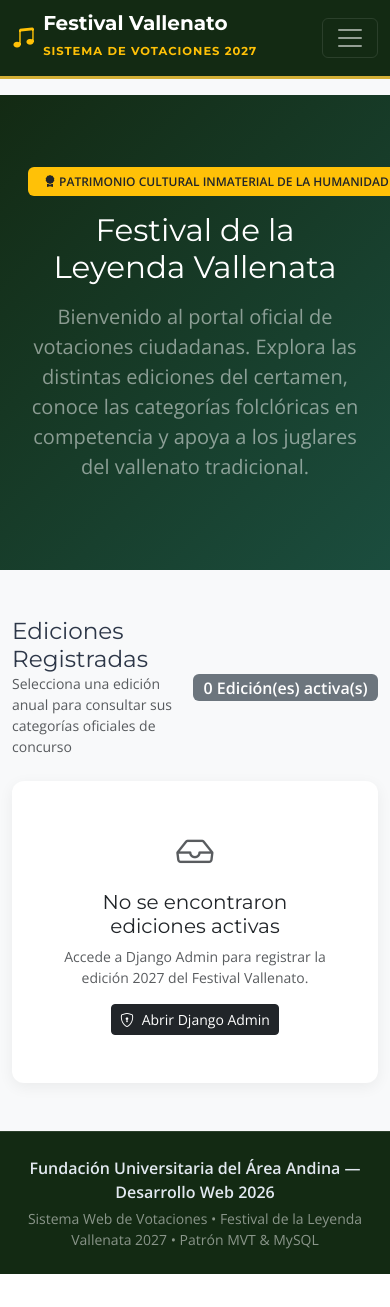
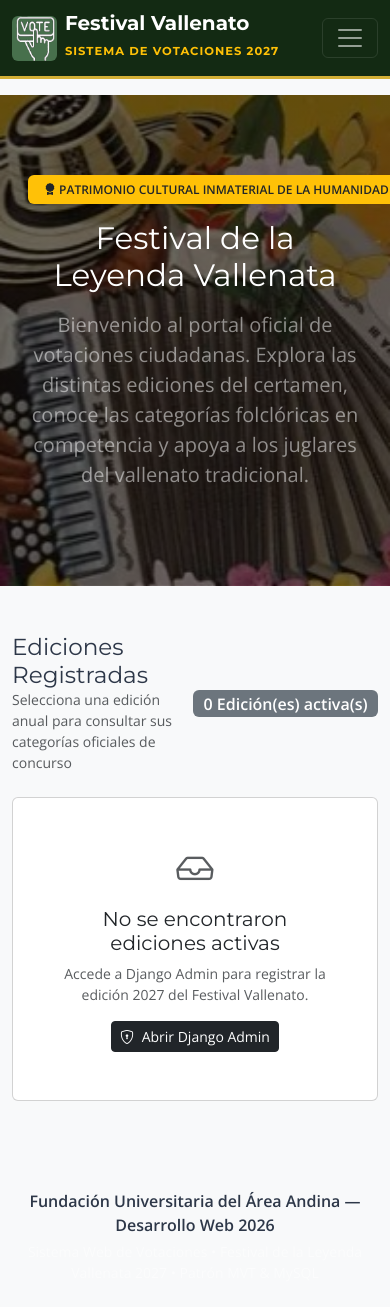
Before and after one commit to bryan-andina/festival-vallenato, a Django app: page / in a window 390 px wide. Before the commit the page ends 1274 px from the top, so only its background shows below. Run offline with Django 5.2, Linux system fonts and the light colour scheme; data that the repository does not hold is empty.

Commit message:
feat: mejoras frontend responsive y recursos estaticos

```diff
--- /dev/null
+++ b/static/css/festival.css
@@ -0,0 +1,111 @@
+
+:root {
+    --primary-vallenato: #1B4D3E;
+    --secondary-vallenato: #D4AF37;
+    --accent-vallenato: #E63946;
+    --dark-vallenato: #132A13;
+    --light-bg: #F8F9FA;
+}
+
+body {
+    font-family: 'Open Sans', sans-serif;
+    background-color: var(--light-bg);
+    color: #2D3748;
+    min-height: 100vh;
+    display: flex;
+    flex-direction: column;
+}
+
+h1, h2, h3, h4, h5, .navbar-brand {
+    font-family: 'Montserrat', sans-serif;
+    font-weight: 700;
+}
+
+    .navbar-custom {
+    background-color: var(--dark-vallenato);
+    border-bottom: 3px solid var(--secondary-vallenato);
+}
+
+.hero-banner {
+    background: linear-gradient(135deg,
+        var(--dark-vallenato) 0%,
+        var(--primary-vallenato) 100%);
+    color: white;
+    padding: 3.5rem 1rem;
+    position: relative;
+}
+
+.badge-status-open {
+    background-color: #28a745;
+}
+
+.badge-status-draft {
+    background-color: #6c757d;
+}
+
+.badge-status-closed {
+    background-color: #dc3545;
+
+}
+
+.card-custom:hover {
+    transform: translateY(-6px);
+    transition: all 0.3s ease;
+}
+
+.card-custom {
+    transition: all 0.3s ease;
+}
+
+@media (max-width: 768px) {
+    .hero-banner {
+        padding: 2rem 1rem;
+    }
+
+    .card-custom {
+        margin-bottom: 1rem;
+    }
+
+    h1 {
+        font-size: 1.6rem;
+    }
+}
+
+.hero-banner {
+    background-image:
+        linear-gradient(
+            rgba(0, 0, 0, 0.55),
+            rgba(0, 0, 0, 0.55)
+        ),
+        url('/static/img/banner.jpg');
+
+    background-size: cover;
+    background-position: center;
+    background-repeat: no-repeat;
+
+    min-height: 400px;
+    color: white;
+    padding: 4rem 1rem;
+}
+
+.login-page {
+    min-height: calc(100vh - 120px);
+
+    background-image:
+        linear-gradient(
+            rgba(0, 0, 0, 0.45),
+            rgba(0, 0, 0, 0.45)
+        ),
+        url('/static/img/login-bg.png');
+
+    background-size: cover;
+    background-position: center;
+    background-repeat: no-repeat;
+
+    padding: 50px 0;
+}
+
+.login-page .card {
+    background: rgba(255, 255, 255, 0.95);
+    backdrop-filter: blur(8px);
+}
--- a/templates/accounts/login.html
+++ b/templates/accounts/login.html
@@ -54,3 +54,7 @@
     </div>
 </div>
 {% endblock %}
+
+<div class="login-page">
+    <!-- contenido del login -->
+</div>
--- a/templates/base.html
+++ b/templates/base.html
@@ -1,3 +1,4 @@
+{% load static %}
 <!DOCTYPE html>
 <html lang="es">
 <head>
@@ -12,63 +13,9 @@
     <link rel="preconnect" href="https://fonts.googleapis.com">
     <link rel="preconnect" href="https://fonts.gstatic.com" crossorigin>
     <link href="https://fonts.googleapis.com/css2?family=Montserrat:wght@400;600;700;800&family=Open+Sans:wght@400;600&display=swap" rel="stylesheet">
-    <style>
-        :root {
-            --primary-vallenato: #1B4D3E;
-            --secondary-vallenato: #D4AF37;
-            --accent-vallenato: #E63946;
-            --dark-vallenato: #132A13;
-            --light-bg: #F8F9FA;
-        }
-        body {
-            font-family: 'Open Sans', sans-serif;
-            background-color: var(--light-bg);
-            color: #2D3748;
-            min-height: 100vh;
-            display: flex;
-            flex-direction: column;
-        }
-        h1, h2, h3, h4, h5, .navbar-brand {
-            font-family: 'Montserrat', sans-serif;
-            font-weight: 700;
-        }
-        .navbar-custom {
-            background-color: var(--dark-vallenato);
-            border-bottom: 3px solid var(--secondary-vallenato);
-        }
-        .hero-banner {
-            background: linear-gradient(135deg, var(--dark-vallenato) 0%, var(--primary-vallenato) 100%);
-            color: white;
-            padding: 3.5rem 1rem;
-            position: relative;
-        }
-        .badge-status-open {
-            background-color: #28a745;
-        }
-        .badge-status-draft {
-            background-color: #6c757d;
-        }
-        .badge-status-closed {
-            background-color: #dc3545;
-        }
-        .card-custom {
-            border: none;
-            border-radius: 12px;
-            box-shadow: 0 4px 15px rgba(0,0,0,0.06);
-            transition: transform 0.2s ease, box-shadow 0.2s ease;
-        }
-        .card-custom:hover {
-            transform: translateY(-4px);
-            box-shadow: 0 8px 24px rgba(0,0,0,0.12);
-        }
-        .footer-custom {
-            background-color: var(--dark-vallenato);
-            color: #E2E8F0;
-            margin-top: auto;
-            border-top: 1px solid rgba(255,255,255,0.1);
-        }
-    </style>
-    {% block extra_head %}{% endblock %}
+
+    <link rel="stylesheet" href="{% static 'css/festival.css' %}">
+
 </head>
 <body>
 
@@ -76,7 +23,11 @@
     <nav class="navbar navbar-expand-lg navbar-dark navbar-custom sticky-top">
         <div class="container">
             <a class="navbar-brand d-flex align-items-center gap-2" href="{% url 'voting:edition_list' %}">
-                <i class="bi bi-music-note-beamed text-warning fs-3"></i>
+                <img src="{% static 'img/logo.png' %}"
+                  alt="Logo Festival"
+                  width="45"
+                  height="45"
+                 class="rounded">
                 <div>
                     <span class="d-block lh-1 text-white">Festival Vallenato</span>
                     <small class="text-warning" style="font-size: 0.72rem; letter-spacing: 1px;">SISTEMA DE VOTACIONES 2027</small>
```
Also changed, not shown: templates/voting/category_list.html (+4 -4 lines), templates/voting/voting_detail.html (+10 -5 lines), static/img/banner.jpg (added), static/img/login-bg.png (added), static/img/logo.png (added).
